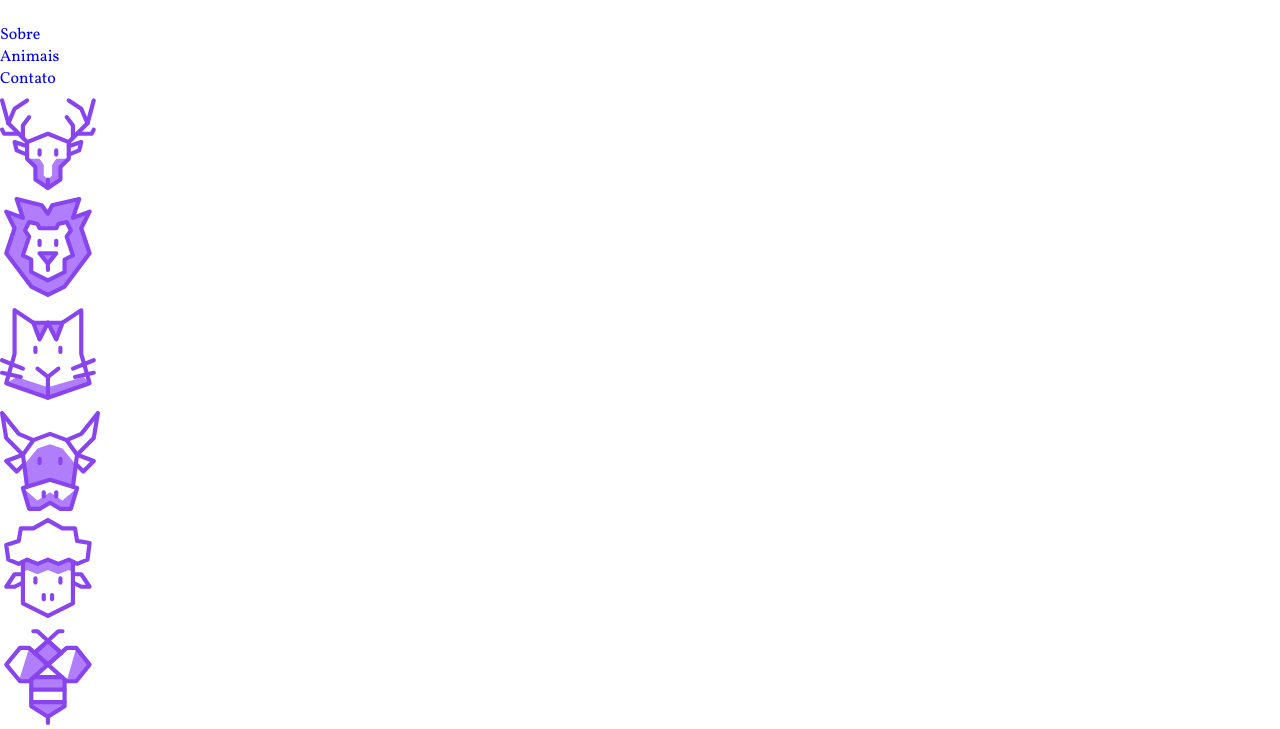
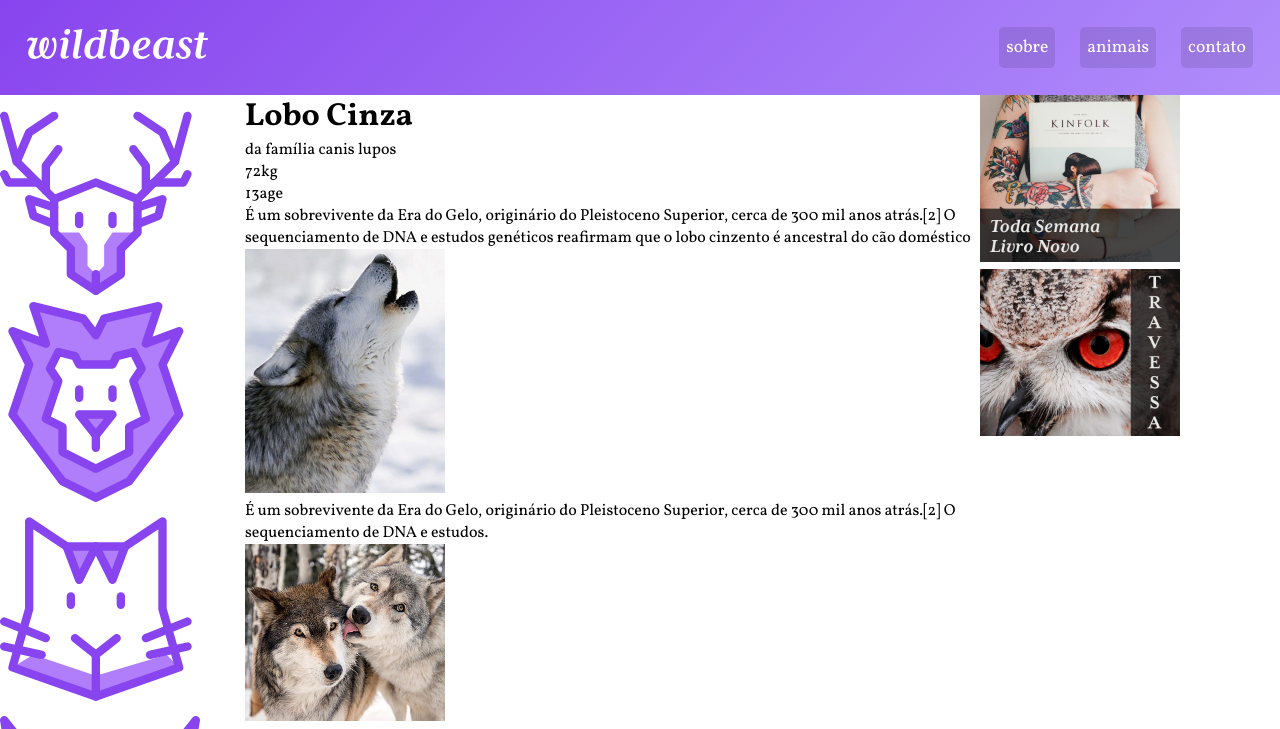
Before and after one commit to GabrielFelipeOliveiraRateiroDev/CSS_Grid-Layout, a plain HTML site: page index.html in a window 1280 px wide. Shown: the top 729 px of the page. Drawn offline with Linux system fonts and the light colour scheme.

Commit message:
Estilo do header concluído

```diff
--- a/components/css/style.css
+++ b/components/css/style.css
@@ -10,10 +10,105 @@
 
 }
 
+/* & PALETAS DE CORES VARIAVEIS */
+
+:root {
+
+    --bg-color-header1: #8844ee;
+    --bg-color-header2: #b08dfb;
+    --primary-color: #fff;
+
+}
+
 img {
 
-    max-width: 100px;
+    max-width: 200px;
 
 }
 
 /* ^ GRID GERAL */
+
+.estrutura {
+
+    display: grid;
+    grid-template-columns: minmax(160px, 1fr)  3fr 300px;
+
+    grid-template-areas:
+
+        "header  header  header"
+        "sidenav content anuncios"
+        "footer  footer  footer"
+
+    ;
+
+}
+
+/* ^ HEADER */
+
+.header {
+
+    grid-area: header;
+    background: linear-gradient(135deg, var(--bg-color-header1), var(--bg-color-header2));
+    padding: 1.7rem;
+    display: grid;
+    grid-template-columns: 1fr auto;
+    align-items: center;
+
+}
+
+.logo {
+
+    max-width: 181px;
+
+}
+
+.header nav ul {
+
+    display: flex;
+    flex-wrap: wrap;
+    gap: 25px;
+
+}
+
+.header nav ul li a {
+
+    display: block;
+    padding: 8px 7px;
+    color: var(--primary-color);
+    font-size: 1.100em;
+    background-color: rgba(0,0,0,0.1);
+    border-radius: 5px;
+    transition: background 0.1s ease-in-out;
+
+}
+
+.header nav ul li a:hover {
+
+    background: rgba(0, 0, 0, 0.5);
+
+}
+
+.sidenav {
+
+    grid-area: sidenav;
+
+}
+
+.content {
+
+    grid-area: content;
+
+}
+
+
+.anuncio {
+
+    grid-area: anuncios;
+
+}
+
+.footer {
+
+    grid-area: footer;
+
+}
--- a/index.html
+++ b/index.html
@@ -36,9 +36,9 @@
 
                     <ul>
 
-                        <li><a href="#" aria-label="Sobre">Sobre</a></li>
-                        <li><a href="#" aria-label="Animais">Animais</a></li>
-                        <li><a href="#" aria-label="Contato">Contato</a></li>
+                        <li><a href="#" aria-label="Sobre">sobre</a></li>
+                        <li><a href="#" aria-label="Animais">animais</a></li>
+                        <li><a href="#" aria-label="Contato">contato</a></li>
 
                     </ul>
 
@@ -46,7 +46,7 @@
 
             </header> <!-- * HEADER -->
 
-            <nav class="sidnav" aria-label="Navegação Secundária">
+            <nav class="sidenav" aria-label="Navegação Secundária">
 
                 <ul>
 
```
